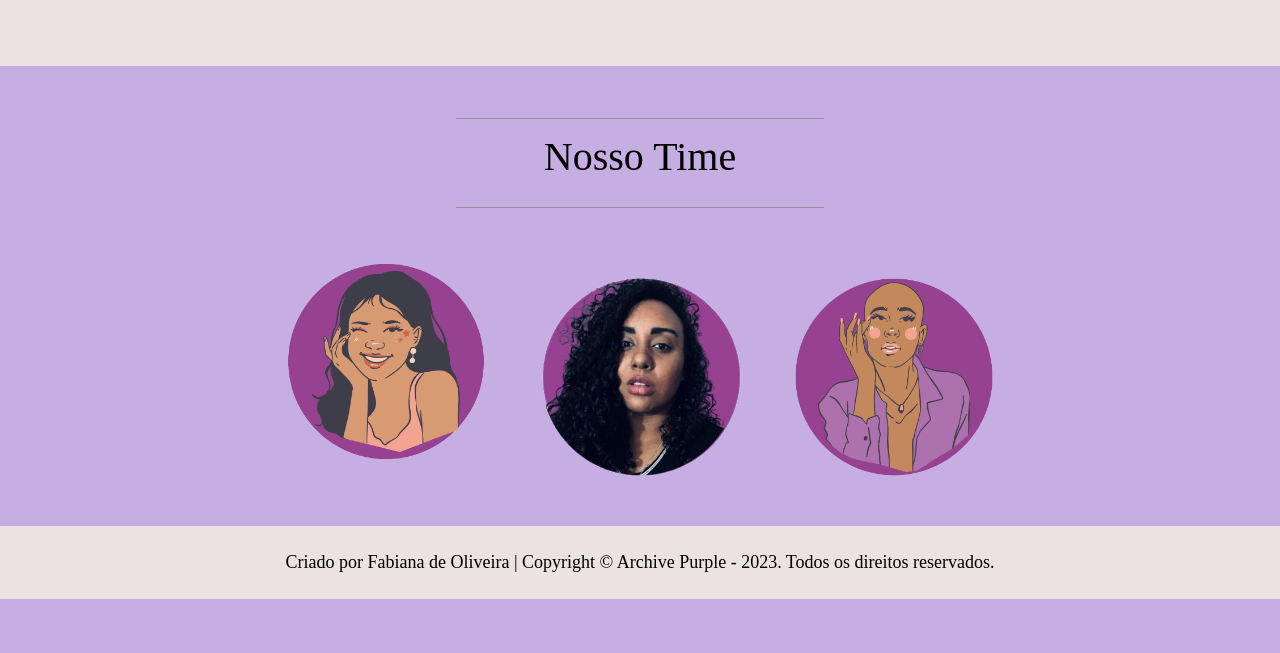
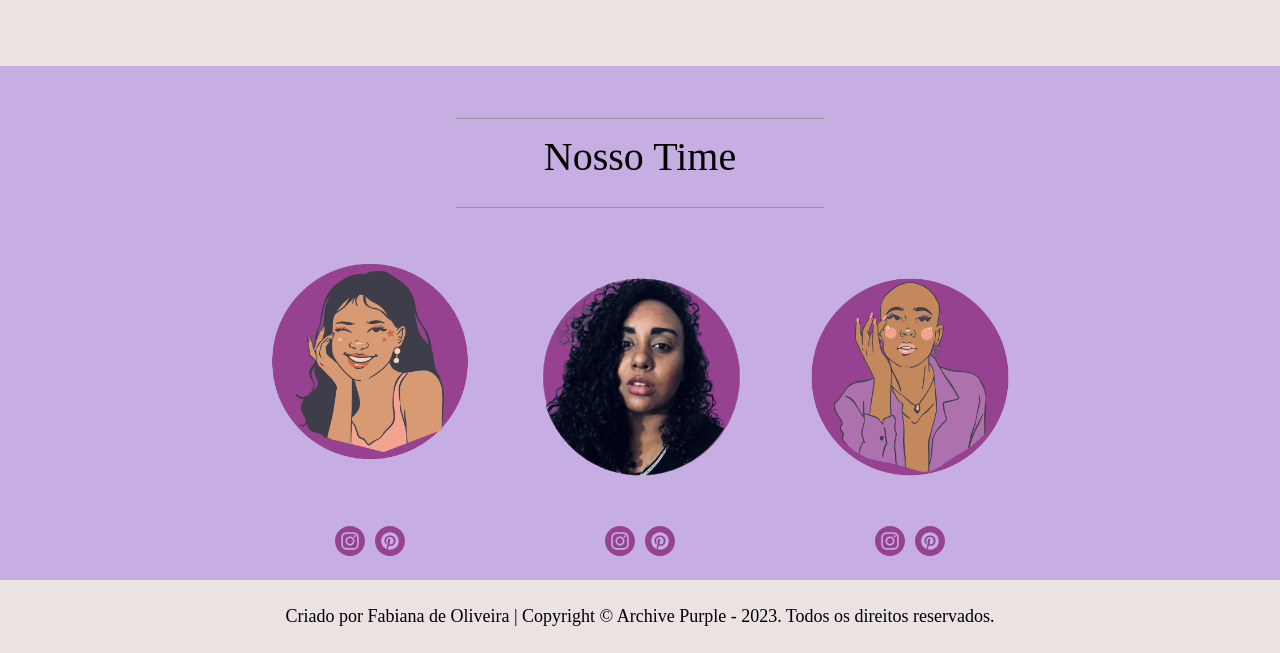
Before and after one commit to Tavarina/projetoDescodificadas, a plain HTML site: page index.html in a window 1280 px wide. Shown: the part 5672-6325 px from the top of the page. Before the commit the page ends 6271 px from the top, so only its background shows below. Drawn offline with Linux system fonts and the light colour scheme.

Commit message:
auteracaoes do site

```diff
--- a/index.html
+++ b/index.html
@@ -207,9 +207,43 @@
                 <p class="p-line">______________________________________________</p>
             </div>
             <div class="div-time">
+
+                <div class="time-member">
+
                 <img class="img-time" src="./assets/img/PessoaTime1.png" alt="Pessoa demonstrativa 1">
+                <div class="icons-container">
+                <a href="https://www.instagram.com/">
+                <img class="icon" src="./assets/img/icon-insta.svg" alt="instagram">
+                </a>
+                <a href="https://www.instagram.com/">
+                <img class="icon" src="./assets/img/icon-pinterest.svg" alt="pinterest">
+            </a>
+            </div>
+            </div>
+
+            <div class="time-member">
                 <img class="img-time" src="./assets/img/PessoaTime2.png" alt="Fabiana Oliveira">
+                <div class="icons-container">
+                <a href="https://www.instagram.com/">
+                <img class="icon" src="./assets/img/icon-insta.svg" alt="instagram">
+                </a>
+                <a href="https://www.instagram.com/">
+                <img class="icon" src="./assets/img/icon-pinterest.svg" alt="pinterest">
+                </a>
+            </div>
+            </div>
+
+            <div class="time-member">
                 <img class="img-time" src="./assets/img/PessoaTime3.png" alt="Pessoa demonstrativa 2">
+                <div class="icons-container">
+                <a href="https://www.instagram.com/">
+                <img class="icon" src="./assets/img/icon-insta.svg" alt="instagram">
+            </a>
+                <a href="https://www.instagram.com/">
+                <img class="icon" src="./assets/img/icon-pinterest.svg" alt="pinterest">
+                </a>
+            </div>
+            </div>
             </div>
         </section>
         <footer class="footer">
--- a/style.css
+++ b/style.css
@@ -325,9 +325,27 @@ font-weight: 100;
     padding-top: 45px;
 }
 .div-time {
+    display: flex;
+    flex-wrap: wrap;
+    justify-content: center;
+    gap: 20px;
+    margin-bottom: 20px;
+}
+.time-member {
     text-align: center;
 }
 .img-time {
-    height: 100%;
     width: 250px;
 }
+
+.icon {
+    width: 30px;
+    height: 30px;
+}
+
+.icons-container {
+    display: flex;
+    justify-content: center; /* Alinha os ícones ao centro */
+    gap: 10px; /* Espaço entre os ícones */
+
+}
```
Also changed, not shown: assets/img/icon-insta.svg (added), assets/img/icon-pinterest.svg (added).
